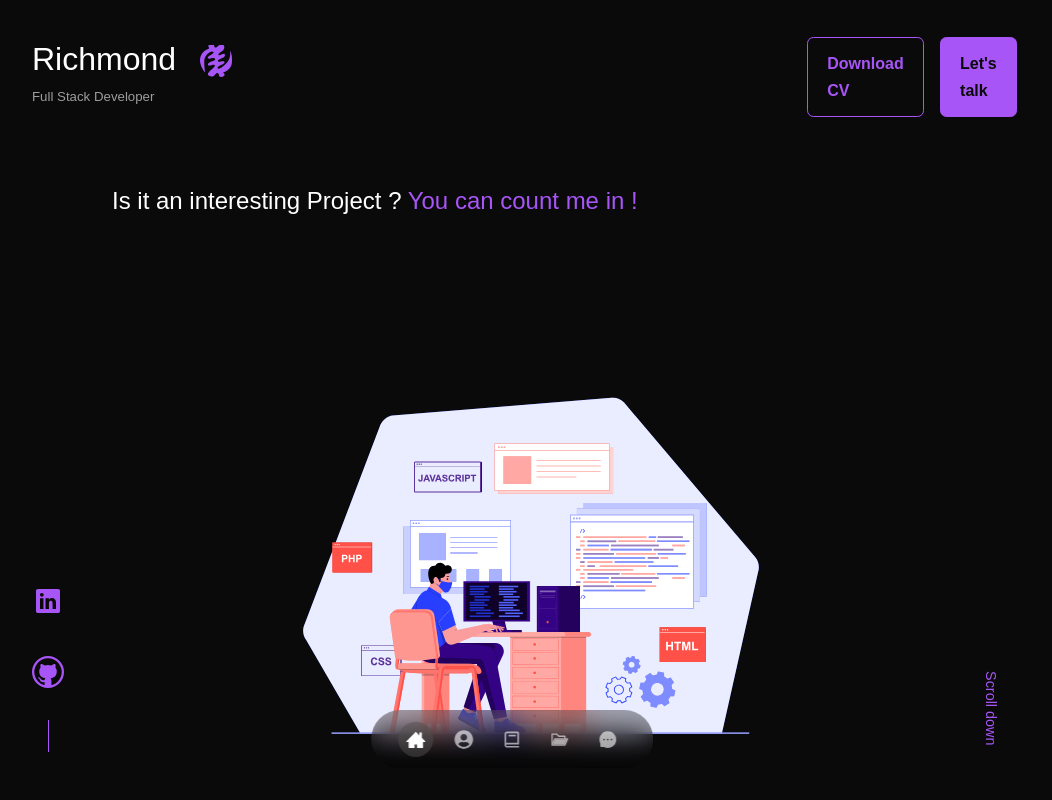
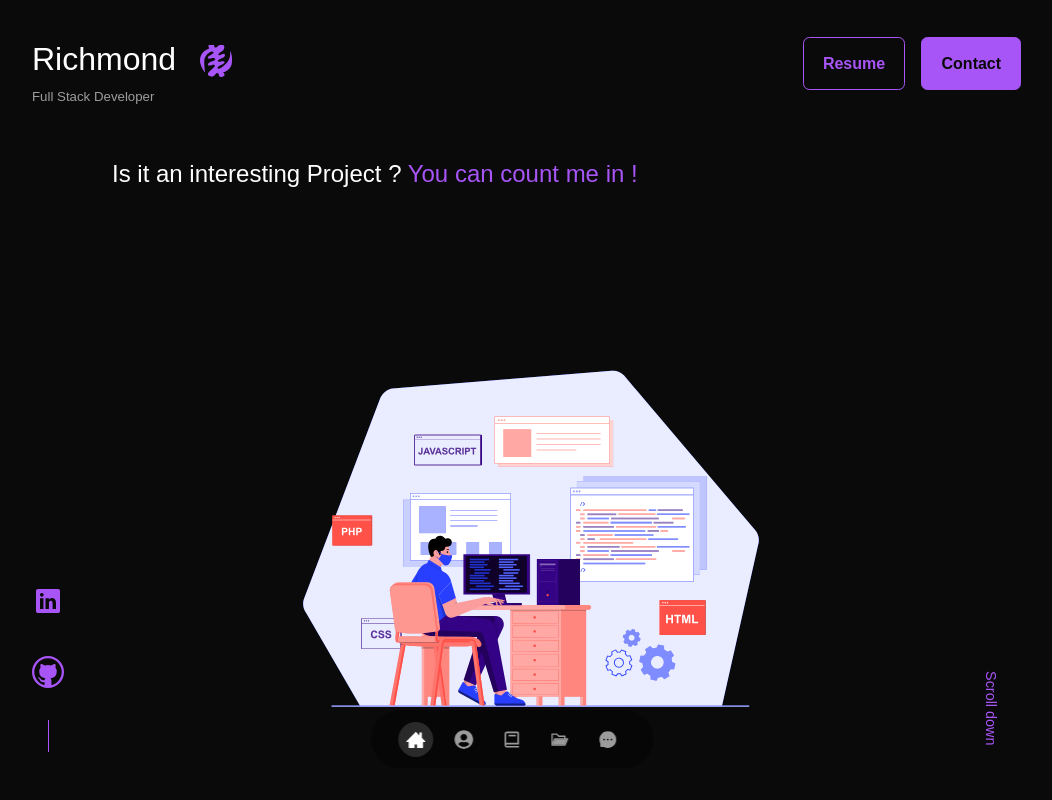
Before and after one commit to Nyame100/portfolio-website, a React (Create React App) app: page / in a window 1280 px wide. Shown: the top 800 px of the page, without its empty margins (128-1180 px from the left). Built offline with nearby package versions, Linux system fonts and the light colour scheme; a web font is replaced by a local one.

Commit message:
Update CTA

```diff
--- a/src/components/header/CTA.jsx
+++ b/src/components/header/CTA.jsx
@@ -5,10 +5,10 @@ const CTA = () => {
   return (
     <div className="cta ">
       <a href={resume} download className="btn">
-        Download CV
+        Resume
       </a>
       <a href="#contact" className="btn btn-primary">
-        Let's talk
+        Contact
       </a>
     </div>
   );
```
